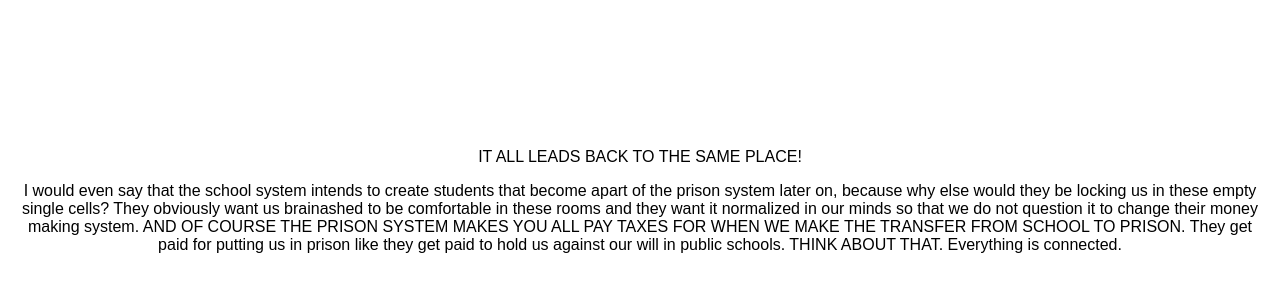
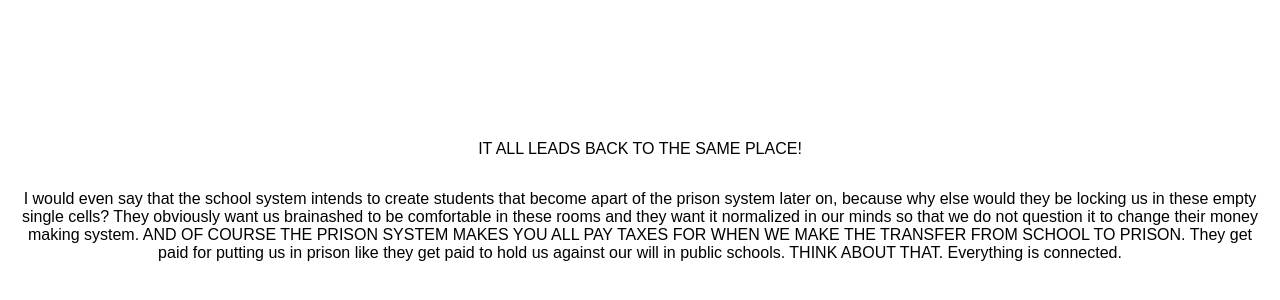
Before and after one commit to zensilva/johnbrandonjackson.github.io, a plain HTML site: page index.html in a window 1280 px wide. Shown: the part 5169-5469 px from the top of the page. Drawn offline with Linux system fonts and the light colour scheme; a script that the page names is missing.

Commit message:
Update index.html

```diff
--- a/index.html
+++ b/index.html
@@ -89,9 +89,7 @@
           It ties into OUR GOVERMENT AND BIG PHARMA.
           They refer us to doctors and give us diagnosis and they put us on mood altering drugs like ritalin.
           I was medicated as young as the age of 6! How does it not alter brain chemistry?
-          A childs brain is still developing at that age, and chimically altering their brains could effect their healthy brain development
-
-      </p>
+          A childs brain is still developing at that age, and chimically altering their brains could effect their healthy brain development</p></center>
     </section>
 
 <section><p></p></section>
@@ -143,9 +141,9 @@
 <center><p> </p></center>
 <center><p> </p></center>
 </section>
-<section><center><p>IT ALL LEADS BACK TO THE SAME PLACE!<p>
-  <p>I would even say that the school system intends to create students that become apart of the prison system later on, because why else would they be locking us in these empty single cells? They obviously want us brainashed to be comfortable in these rooms and they want it normalized in our minds so that we do not question it to change their money making system. AND OF COURSE THE PRISON SYSTEM MAKES YOU ALL PAY TAXES FOR WHEN WE MAKE THE TRANSFER FROM SCHOOL TO PRISON. They get paid for putting us in prison like they get paid to hold us against our will in public schools. THINK ABOUT THAT.
-  Everything is connected.</p></center></section>
+<section><center><p>IT ALL LEADS BACK TO THE SAME PLACE!<p></center>
+<center><p>I would even say that the school system intends to create students that become apart of the prison system later on, because why else would they be locking us in these empty single cells? They obviously want us brainashed to be comfortable in these rooms and they want it normalized in our minds so that we do not question it to change their money making system. AND OF COURSE THE PRISON SYSTEM MAKES YOU ALL PAY TAXES FOR WHEN WE MAKE THE TRANSFER FROM SCHOOL TO PRISON. They get paid for putting us in prison like they get paid to hold us against our will in public schools. THINK ABOUT THAT.
+Everything is connected.</p></center></section>
 <section>
 
 </section>
```
